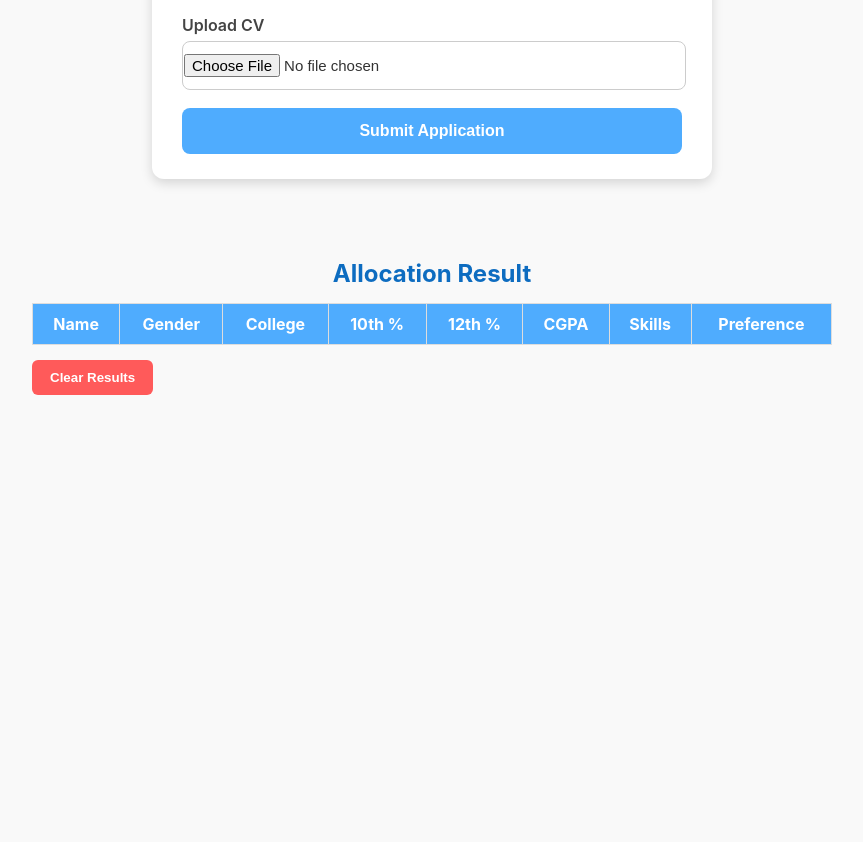
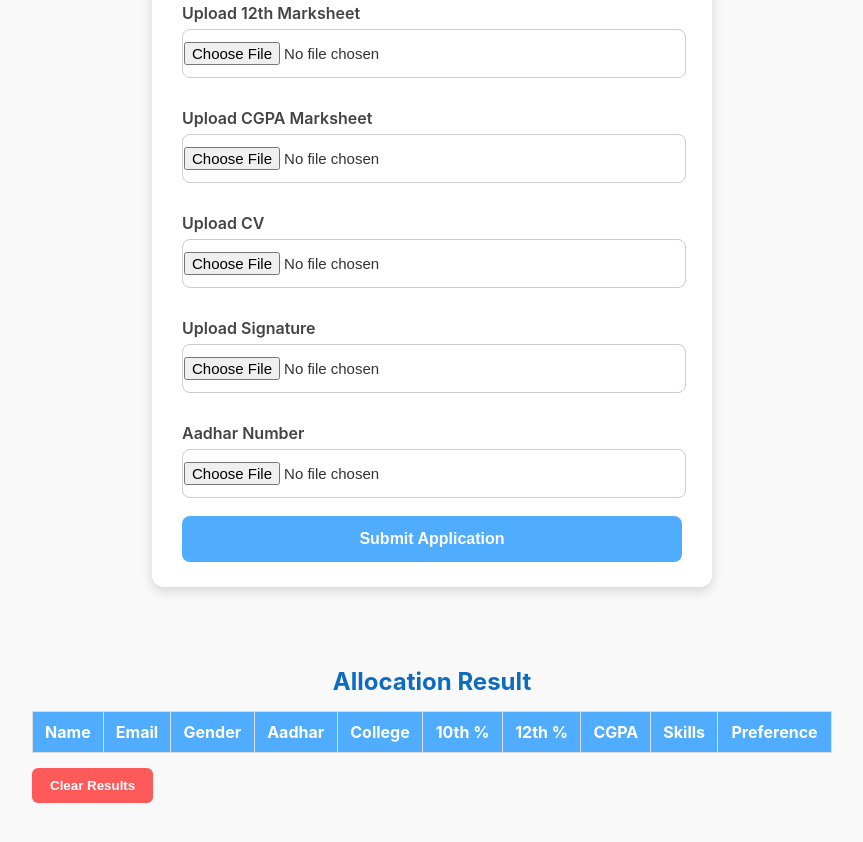
Before and after one commit to rajtiwari9/PM-NIPUN-Intership, a plain HTML site: page application.html in a window 1280 px wide. Shown: the part 1222-2064 px from the top of the page, without its empty margins (208-1071 px from the left). Before the commit the page ends 1677 px from the top, so only its background shows below. Drawn offline with Linux system fonts and the light colour scheme.

Commit message:
Update application.html

```diff
--- a/application.html
+++ b/application.html
@@ -14,6 +14,9 @@
       <label for="name">Full Name</label>
       <input type="text" id="name" placeholder="Enter full name" required>
 
+      <label for="email">Email</label>
+      <input type="email" id="email" placeholder="Enter your email" required>
+
       <label for="gender">Gender</label>
       <select id="gender" required>
         <option value="">Select Gender</option>
@@ -22,6 +25,8 @@
         <option>Other</option>
       </select>
 
+      <label for="aadhar">Aadhar Number</label>
+      <input type="text" id="aadhar" placeholder="Enter Aadhar Number" maxlength="12" pattern="[0-9]{12}" required>
 
       <label for="tenthMarks">10th Marks (%)</label>
       <input type="number" id="tenthMarks" placeholder="Enter 10th % Marks" required>
@@ -45,7 +50,7 @@
         <option>Web Development</option>
         <option>Cyber Security</option>
         <option>Data Science</option>
-          </select>
+      </select>
 
       <label for="tenthFile">Upload 10th Marksheet</label>
       <input type="file" id="tenthFile" accept=".pdf,.jpg,.jpeg,.png" required>
@@ -59,6 +64,12 @@
       <label for="cv">Upload CV</label>
       <input type="file" id="cv" accept=".pdf,.doc,.docx" required>
 
+      <label for="signature">Upload Signature</label>
+      <input type="file" id="signature" accept=".jpg,.jpeg,.png" required>
+
+      <label for="aadhar">Aadhar Number</label>
+      <input type="file" id="aadhar" accept=".jpg,.jpeg,.png" required>
+
 
       <button type="submit">Submit Application</button>
     </form>
@@ -70,7 +81,9 @@
       <thead>
         <tr>
           <th>Name</th>
+          <th>Email</th>
           <th>Gender</th>
+          <th>Aadhar</th>
           <th>College</th>
           <th>10th %</th>
           <th>12th %</th>
```
